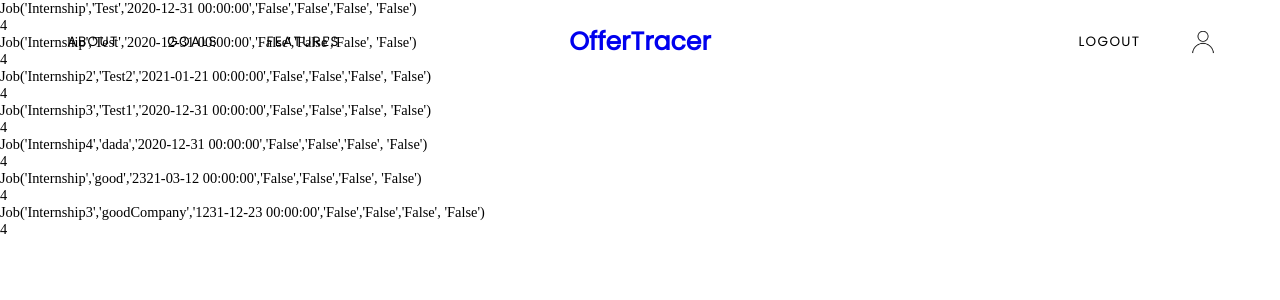
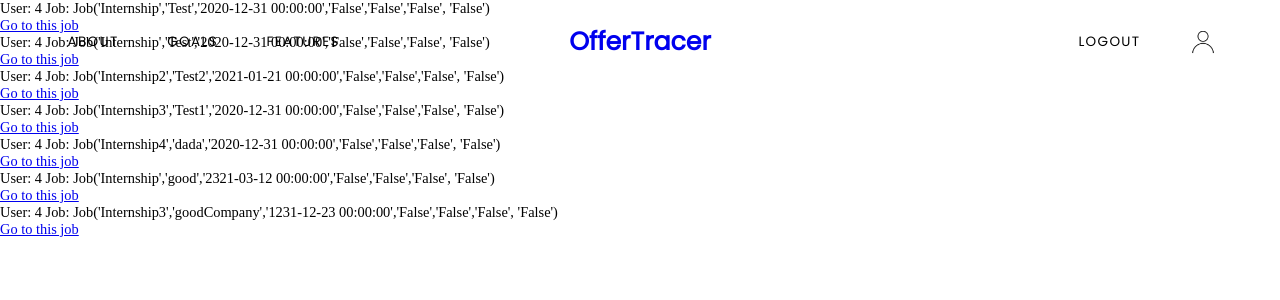
Before and after one commit to yzeng810/CSC210Final, a Flask app: page /job in a window 1280 px wide. Shown: the top 300 px of the page. Run offline with Flask 2, Linux system fonts and the light colour scheme; a user stored in the database is signed in; data comes from the database, SQL or seed files in the repository; some libraries are stand-ins or nearby versions.

Commit message:
updated job_id

```diff
--- a/main.py
+++ b/main.py
@@ -48,7 +48,7 @@
 	if request.method == "POST":
 		program = request.form.get('program')
 		company = request.form.get('company')
-		deadline = datetime.strptime(request.form.get('deadline'), "%Y-%m-%d").date()
+		deadline = datetime.strptime(request.form.get('deadline'), "%Y-%m-%d")
 		resumeNotes = request.form.get('resumeNotes')
 		coverletterNotes = request.form.get('coverletterNotes')
 		transcriptNotes = request.form.get('transcriptNotes')
@@ -60,10 +60,17 @@
 		return redirect(url_for('main.job'))
 	return render_template('create_job.html', title='New Application')
 
-
-
+#show all the applications added by the user
 @main.route('/job')
 @login_required
 def job():
 	jobs = Job.query.all()
 	return render_template('job.html', jobs=jobs)
+
+@main.route('/job_single/<int:job_id>')
+def job_single(job_id):
+	job = Job.query.get_or_404(job_id)
+	return render_template('job-single.html', job=job)
+
+#@main.route('/reset_password', methods=['GET','POST'])
+#def reset_request():
--- /dev/null
+++ b/templates/job-single.html
@@ -0,0 +1,6 @@
+{% extends "base.html" %}
+
+{% block content %}
+	<li>{{job.program}}</li>
+	<li>{{job.company}}</li>
+{% endblock %}
--- a/templates/job.html
+++ b/templates/job.html
@@ -2,7 +2,7 @@
 
 {% block content %}
 	{% for job in jobs %}
-		<li>{{job}}</li>
-		<li>{{job.user_id}}
+		<li>User: {{job.user_id}} Job: {{job}}</li>
+		<li><a href="{{url_for('main.job_single', job_id=job.id)}}">Go to this job</a>
 	{% endfor %}
 {% endblock %}
```
